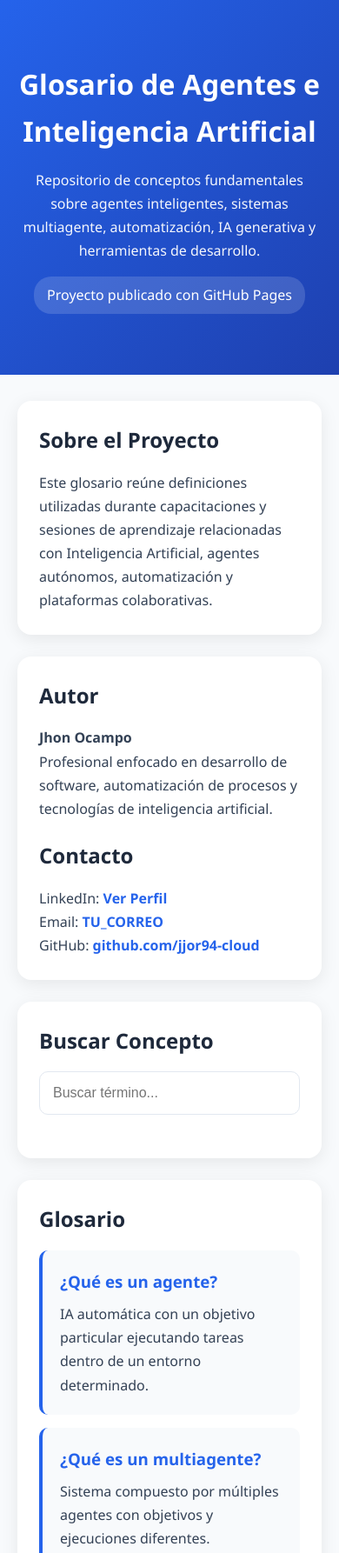
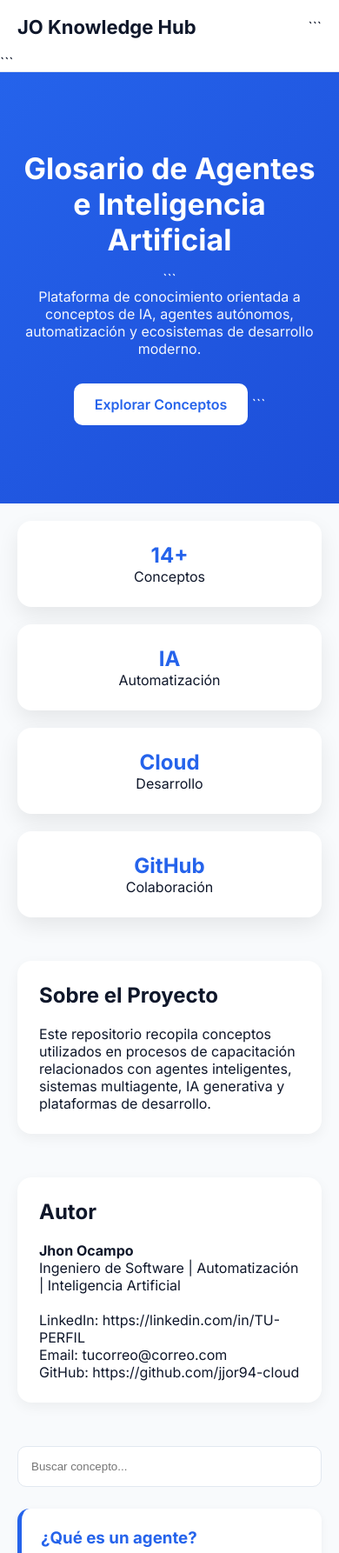
Before and after one commit to jjor94-cloud/glosario-ia, a plain HTML site: page index.html in a window 390 px wide. Shown: the top 1786 px of the page at 87% size. Drawn offline with Linux system fonts and the light colour scheme.

Commit message:
Update index.html
ajustes

````diff
--- a/index.html
+++ b/index.html
@@ -1,212 +1,276 @@
 <!DOCTYPE html>
+
 <html lang="es">
-
 <head>
 <meta charset="UTF-8">
 <meta name="viewport" content="width=device-width, initial-scale=1.0">
 <title>Glosario de Agentes e Inteligencia Artificial</title>
 
+<link href="https://fonts.googleapis.com/css2?family=Inter:wght@300;400;500;600;700&display=swap" rel="stylesheet">
+
 <style>
-        :root {
-            --primary: #2563eb;
-            --secondary: #1e293b;
-            --background: #f8fafc;
-            --card: #ffffff;
-            --text: #334155;
-            --border: #e2e8f0;
+:root{
+    --primary:#2563eb;
+    --dark:#0f172a;
+    --gray:#64748b;
+    --light:#f8fafc;
+    --card:#ffffff;
+    --border:#e2e8f0;
 }
 
-        * {
-            margin: 0;
-            padding: 0;
-            box-sizing: border-box;
+*{
+    margin:0;
+    padding:0;
+    box-sizing:border-box;
 }
 
-        body {
-            font-family: "Segoe UI", Arial, sans-serif;
-            background: var(--background);
-            color: var(--text);
-            line-height: 1.7;
+body{
+    font-family:'Inter',sans-serif;
+    background:var(--light);
+    color:var(--dark);
 }
 
-        .hero {
-            background: linear-gradient(135deg, #2563eb, #1e40af);
-            color: white;
-            text-align: center;
-            padding: 70px 20px;
+.navbar{
+    position:sticky;
+    top:0;
+    background:white;
+    border-bottom:1px solid var(--border);
+    z-index:1000;
 }
 
-        .hero h1 {
-            font-size: 3rem;
-            margin-bottom: 15px;
+.nav-content{
+    max-width:1200px;
+    margin:auto;
+    display:flex;
+    justify-content:space-between;
+    align-items:center;
+    padding:18px 20px;
 }
 
-        .hero p {
-            max-width: 700px;
-            margin: auto;
-            opacity: .95;
+.logo{
+    font-size:22px;
+    font-weight:700;
 }
 
-        .container {
-            max-width: 1200px;
-            margin: auto;
-            padding: 30px 20px;
+.nav-links a{
+    text-decoration:none;
+    color:var(--dark);
+    margin-left:25px;
 }
 
-        .card {
-            background: var(--card);
-            border-radius: 16px;
-            padding: 25px;
-            margin-bottom: 25px;
-            box-shadow: 0 5px 20px rgba(0,0,0,.08);
+.hero{
+    background:linear-gradient(135deg,#2563eb,#1d4ed8);
+    color:white;
+    padding:90px 20px;
+    text-align:center;
 }
 
-        h2 {
-            color: var(--secondary);
-            margin-bottom: 15px;
+.hero h1{
+    font-size:48px;
+    margin-bottom:15px;
 }
 
-        .profile {
-            display: grid;
-            grid-template-columns: 1fr 1fr;
-            gap: 20px;
+.hero p{
+    max-width:800px;
+    margin:auto;
+    opacity:.95;
 }
 
-        .contact a {
-            color: var(--primary);
-            text-decoration: none;
-            font-weight: 600;
+.hero-btn{
+    display:inline-block;
+    margin-top:30px;
+    background:white;
+    color:#2563eb;
+    padding:14px 24px;
+    border-radius:10px;
+    text-decoration:none;
+    font-weight:600;
 }
 
-        .search-box {
-            width: 100%;
-            padding: 15px;
-            border-radius: 10px;
-            border: 1px solid var(--border);
-            margin-bottom: 25px;
-            font-size: 16px;
+.container{
+    max-width:1200px;
+    margin:auto;
+    padding:50px 20px;
 }
 
-        .term {
-            padding: 20px;
-            border-left: 4px solid var(--primary);
-            margin-bottom: 15px;
-            background: #f8fafc;
-            border-radius: 10px;
+.stats{
+    display:grid;
+    grid-template-columns:repeat(auto-fit,minmax(220px,1fr));
+    gap:20px;
+    margin-top:-50px;
 }
 
-        .term h3 {
-            color: var(--primary);
-            margin-bottom: 8px;
+.stat-card{
+    background:white;
+    padding:25px;
+    border-radius:16px;
+    text-align:center;
+    box-shadow:0 10px 25px rgba(0,0,0,.08);
 }
 
-        footer {
-            background: var(--secondary);
-            color: white;
-            text-align: center;
-            padding: 30px;
-            margin-top: 50px;
+.stat-card h2{
+    color:var(--primary);
 }
 
-        .badge {
-            display: inline-block;
-            background: rgba(255,255,255,.15);
-            padding: 8px 15px;
-            border-radius: 20px;
-            margin-top: 15px;
+.section{
+    margin-top:50px;
 }
 
-        @media(max-width:768px) {
-            .hero h1 {
-                font-size: 2rem;
+.section-title{
+    margin-bottom:20px;
 }
 
-            .profile {
-                grid-template-columns: 1fr;
+.card{
+    background:white;
+    padding:25px;
+    border-radius:16px;
+    box-shadow:0 5px 15px rgba(0,0,0,.05);
+}
+
+.search{
+    width:100%;
+    padding:15px;
+    border-radius:10px;
+    border:1px solid var(--border);
+    margin-bottom:25px;
+}
+
+.glossary{
+    display:grid;
+    gap:18px;
+}
+
+.term{
+    background:white;
+    padding:22px;
+    border-radius:14px;
+    border-left:5px solid var(--primary);
+    box-shadow:0 3px 10px rgba(0,0,0,.05);
+}
+
+.term h3{
+    margin-bottom:10px;
+    color:var(--primary);
+}
+
+.footer{
+    margin-top:60px;
+    background:var(--dark);
+    color:white;
+    padding:40px;
+    text-align:center;
+}
+
+@media(max-width:768px){
+    .hero h1{
+        font-size:34px;
+    }
+
+    .nav-links{
+        display:none;
     }
 }
 </style>
+
 </head>
 
 <body>
 
+<nav class="navbar">
+    <div class="nav-content">
+        <div class="logo">JO Knowledge Hub</div>
+
+```
+    <div class="nav-links">
+        <a href="#proyecto">Proyecto</a>
+        <a href="#glosario">Glosario</a>
+        <a href="#contacto">Contacto</a>
+    </div>
+</div>
+```
+
+</nav>
+
 <section class="hero">
     <h1>Glosario de Agentes e Inteligencia Artificial</h1>
+
+```
 <p>
-        Repositorio de conceptos fundamentales sobre agentes inteligentes,
-        sistemas multiagente, automatización, IA generativa y herramientas de desarrollo.
+    Plataforma de conocimiento orientada a conceptos de IA,
+    agentes autónomos, automatización y ecosistemas de desarrollo moderno.
 </p>
-    <div class="badge">Proyecto publicado con GitHub Pages</div>
+
+<a href="#glosario" class="hero-btn">
+    Explorar Conceptos
+</a>
+```
+
 </section>
 
 <div class="container">
 
-    <div class="card">
-        <h2>Sobre el Proyecto</h2>
+```
+<div class="stats">
 
-        <p>
-            Este glosario reúne definiciones utilizadas durante capacitaciones
-            y sesiones de aprendizaje relacionadas con Inteligencia Artificial,
-            agentes autónomos, automatización y plataformas colaborativas.
-        </p>
+    <div class="stat-card">
+        <h2>14+</h2>
+        <p>Conceptos</p>
     </div>
 
-    <div class="card profile">
-
-        <div>
-            <h2>Autor</h2>
-
-            <p><strong>Jhon Ocampo</strong></p>
-
-            <p>
-                Profesional enfocado en desarrollo de software,
-                automatización de procesos y tecnologías de inteligencia artificial.
-            </p>
+    <div class="stat-card">
+        <h2>IA</h2>
+        <p>Automatización</p>
     </div>
 
-        <div class="contact">
-            <h2>Contacto</h2>
+    <div class="stat-card">
+        <h2>Cloud</h2>
+        <p>Desarrollo</p>
+    </div>
 
-            <p>
-                LinkedIn:
-                <a href="https://linkedin.com/in/TU-PERFIL" target="_blank">
-                    Ver Perfil
-                </a>
-            </p>
-
-            <p>
-                Email:
-                <a href="mailto:TU_CORREO">
-                    TU_CORREO
-                </a>
-            </p>
-
-            <p>
-                GitHub:
-                <a href="https://github.com/jjor94-cloud" target="_blank">
-                    github.com/jjor94-cloud
-                </a>
-            </p>
+    <div class="stat-card">
+        <h2>GitHub</h2>
+        <p>Colaboración</p>
     </div>
 
 </div>
 
+<section id="proyecto" class="section">
     <div class="card">
-        <h2>Buscar Concepto</h2>
+        <h2 class="section-title">Sobre el Proyecto</h2>
+
+        <p>
+            Este repositorio recopila conceptos utilizados en procesos de
+            capacitación relacionados con agentes inteligentes, sistemas
+            multiagente, IA generativa y plataformas de desarrollo.
+        </p>
+    </div>
+</section>
+
+<section id="contacto" class="section">
+    <div class="card">
+        <h2 class="section-title">Autor</h2>
+
+        <p><strong>Jhon Ocampo</strong></p>
+        <p>Ingeniero de Software | Automatización | Inteligencia Artificial</p>
+
+        <br>
+
+        <p>LinkedIn: https://linkedin.com/in/TU-PERFIL</p>
+        <p>Email: tucorreo@correo.com</p>
+        <p>GitHub: https://github.com/jjor94-cloud</p>
+    </div>
+</section>
+
+<section id="glosario" class="section">
 
     <input
         type="text"
         id="search"
-            class="search-box"
-            placeholder="Buscar término..."
-            onkeyup="filtrar()">
-    </div>
+        class="search"
+        placeholder="Buscar concepto..."
+        onkeyup="filterTerms()">
 
-    <div class="card">
-
-        <h2>Glosario</h2>
-
-        <div id="glosario">
+    <div class="glossary">
 
         <div class="term">
             <h3>¿Qué es un agente?</h3>
@@ -215,88 +279,56 @@
 
         <div class="term">
             <h3>¿Qué es un multiagente?</h3>
-                <p>Sistema compuesto por múltiples agentes con objetivos y ejecuciones diferentes.</p>
+            <p>Sistema compuesto por múltiples agentes con diferentes objetivos y ejecuciones.</p>
         </div>
 
         <div class="term">
             <h3>¿Para qué sirve un multiagente?</h3>
-                <p>Permite delegar diferentes tareas en ejecuciones concretas y disciplinas variadas.</p>
+            <p>Permite delegar tareas especializadas en diferentes agentes.</p>
         </div>
 
         <div class="term">
             <h3>¿Qué es Droid?</h3>
-                <p>Asistente autónomo que permite la ejecución de tareas complejas utilizando IA.</p>
-            </div>
-
-            <div class="term">
-                <h3>¿Qué es un Fake Bot?</h3>
-                <p>Bot automatizado que simula el comportamiento de un humano.</p>
-            </div>
-
-            <div class="term">
-                <h3>¿Para qué sirve crear un repositorio?</h3>
-                <p>Permite almacenar y gestionar cambios de proyectos en la nube.</p>
-            </div>
-
-            <div class="term">
-                <h3>¿Qué es GitHub?</h3>
-                <p>Plataforma ampliamente utilizada para alojar repositorios de software.</p>
-            </div>
-
-            <div class="term">
-                <h3>¿Cómo funciona GitHub?</h3>
-                <p>Permite almacenar código, gestionar cambios e integrar diferentes ramas de desarrollo.</p>
-            </div>
-
-            <div class="term">
-                <h3>¿Cuál es la diferencia entre Claude y Droid?</h3>
-                <p>Claude es una IA generativa conversacional; Droid está orientado a la creación de agentes.</p>
-            </div>
-
-            <div class="term">
-                <h3>¿Qué es Open Cloud?</h3>
-                <p>Plataforma que permite la generación y gestión de código abierto en la nube.</p>
-            </div>
-
-            <div class="term">
-                <h3>¿Qué es una sesión de uso en Ollama?</h3>
-                <p>Sesión abierta que almacena el contexto y la conversación de una interacción.</p>
-            </div>
-
-            <div class="term">
-                <h3>¿Qué es un sistema predictivo de agentes?</h3>
-                <p>Agente capaz de anticipar acciones relacionadas con el contexto de una conversación.</p>
-            </div>
-
-            <div class="term">
-                <h3>¿Para qué sirve hacer capacitaciones con un agente?</h3>
-                <p>Permite convertir al agente en un experto enfocado en un objetivo específico.</p>
+            <p>Asistente autónomo que ejecuta tareas complejas utilizando IA.</p>
         </div>
 
         <div class="term">
             <h3>¿Qué es un Skill?</h3>
-                <p>Capacidad de ejecutar instrucciones concretas y especializadas dentro de una IA.</p>
+            <p>Capacidad específica que permite ejecutar instrucciones concretas dentro de un sistema de IA.</p>
         </div>
 
     </div>
 
-    </div>
+</section>
+```
 
 </div>
 
-<footer>
-    <p><strong>Glosario de Agentes e Inteligencia Artificial</strong></p>
+<footer class="footer">
+    <h3>Glosario de Agentes e Inteligencia Artificial</h3>
     <p>Desarrollado por Jhon Ocampo</p>
 </footer>
 
 <script>
-function filtrar() {
-    let filtro = document.getElementById("search").value.toLowerCase();
-    let terminos = document.querySelectorAll(".term");
+function filterTerms() {
 
-    terminos.forEach(function(item) {
-        let texto = item.innerText.toLowerCase();
-        item.style.display = texto.includes(filtro) ? "block" : "none";
+    let filter =
+        document.getElementById("search")
+        .value
+        .toLowerCase();
+
+    let terms =
+        document.querySelectorAll(".term");
+
+    terms.forEach(term => {
+
+        let text =
+            term.innerText.toLowerCase();
+
+        term.style.display =
+            text.includes(filter)
+            ? "block"
+            : "none";
     });
 }
 </script>
````
Lines whose indentation alone changed are shown as unchanged.
